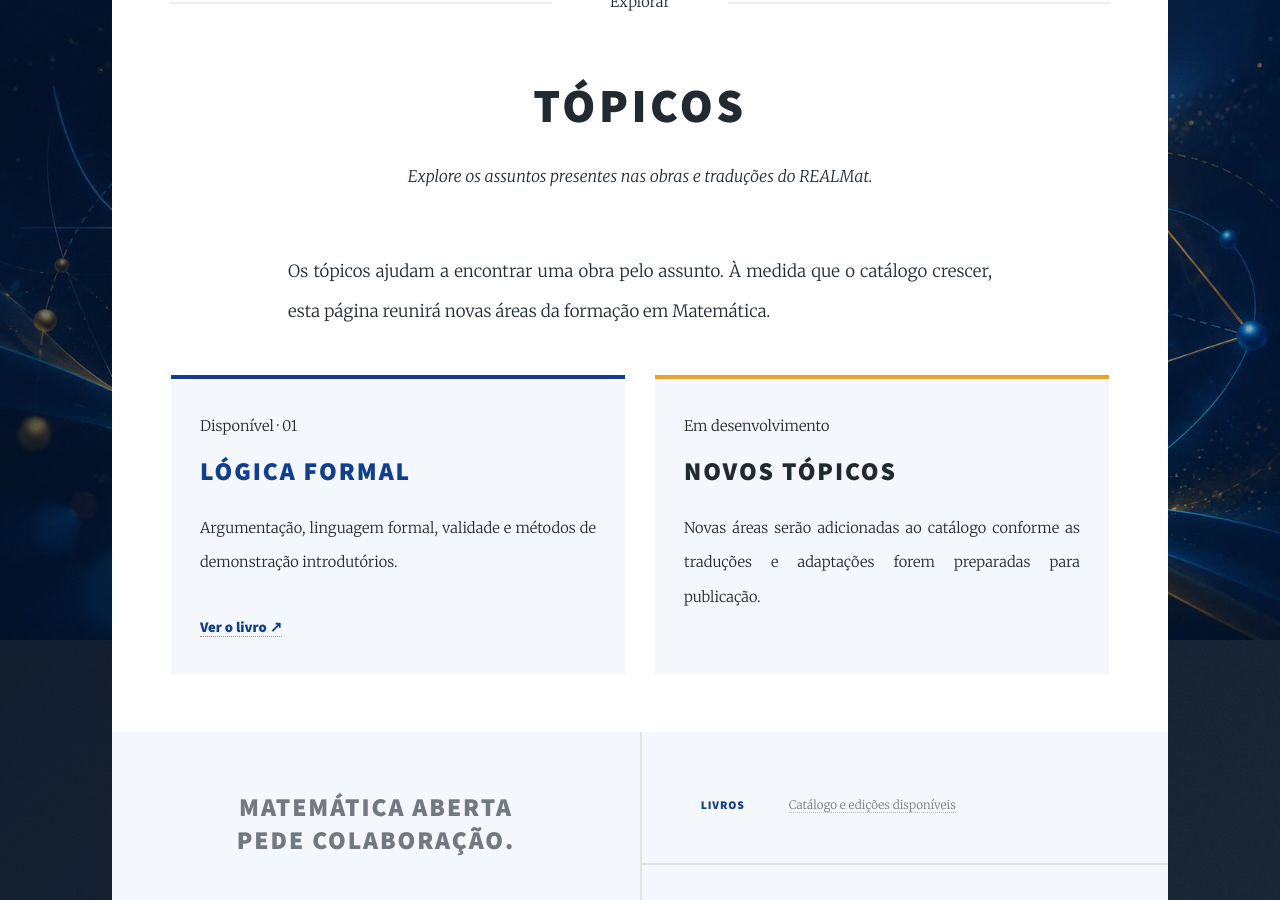
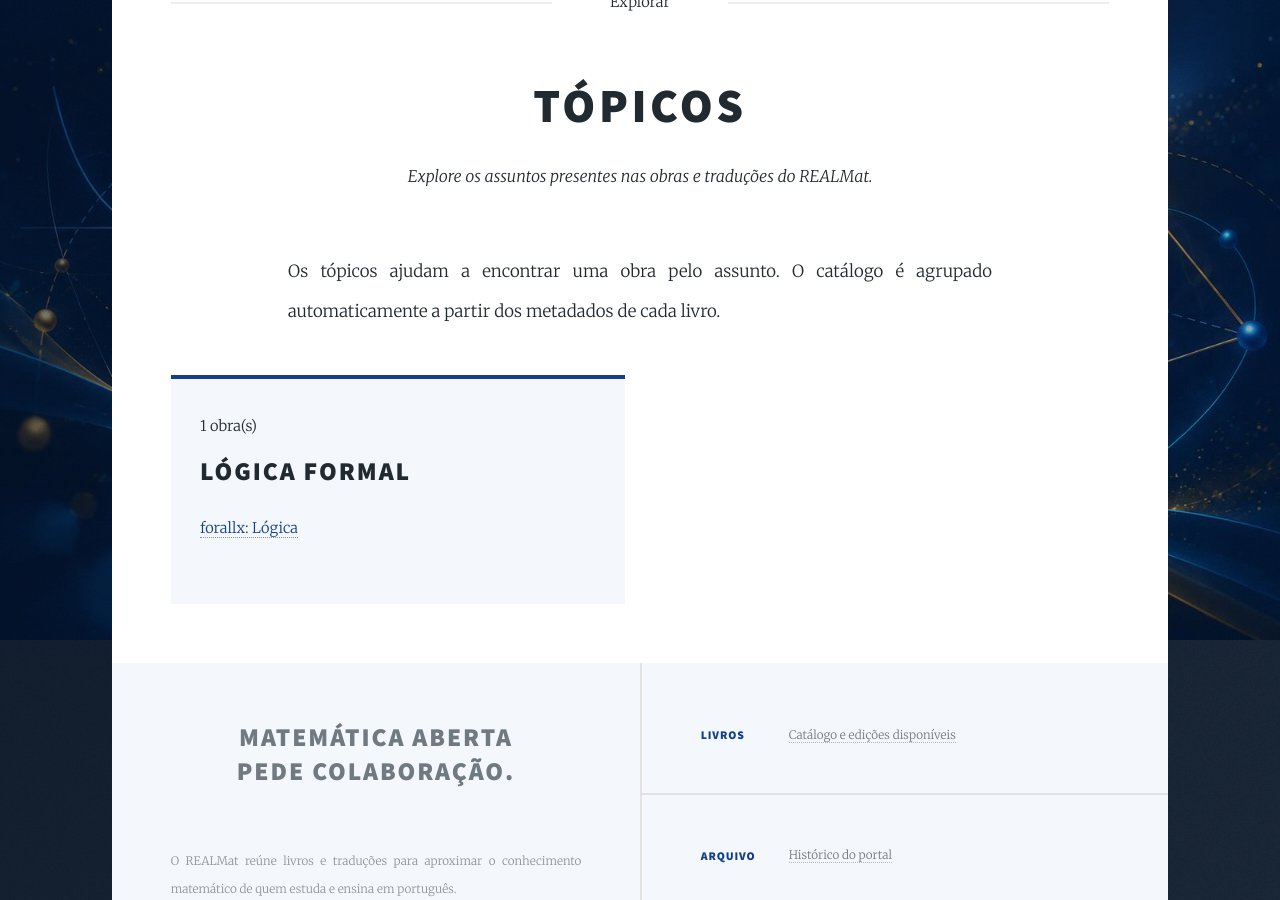
Before and after one commit to projetorealmat/projetorealmat.github.io, a Jekyll site: the page built from _pages/topicos.md, in a window 1280 px wide and 900 px high, scrolled down 367 px. Built offline with Jekyll 4.4.1, drawn with Linux system fonts in a browser that asks for light colours.

Commit message:
feat: render topics from catalog

```diff
--- a/_pages/topicos.md
+++ b/_pages/topicos.md
@@ -5,19 +5,18 @@ description: "Explore os assuntos presentes nas obras e traduções do REALMat."
 permalink: /topicos/
 ---
 
-<p class="realmat-page-lead">Os tópicos ajudam a encontrar uma obra pelo assunto. À medida que o catálogo crescer, esta página reunirá novas áreas da formação em Matemática.</p>
+<p class="realmat-page-lead">Os tópicos ajudam a encontrar uma obra pelo assunto. O catálogo é agrupado automaticamente a partir dos metadados de cada livro.</p>
 
 <section class="realmat-topics" aria-label="Tópicos do catálogo">
+{% assign topic_groups = site.data.books | group_by: "subject" %}
+{% for group in topic_groups %}
   <article class="realmat-topic">
-    <span class="date">Disponível · 01</span>
-    <h2><a href="{{ '/livros/forallx/' | relative_url }}">Lógica formal</a></h2>
-    <p>Argumentação, linguagem formal, validade e métodos de demonstração introdutórios.</p>
-    <a href="{{ '/livros/forallx/' | relative_url }}">Ver o livro <span aria-hidden="true">↗</span></a>
+    <span class="date">{{ group.items.size }} obra(s)</span>
+    <h2>{{ group.name }}</h2>
+    {% for book in group.items %}
+      {% assign book_url = '/livros/' | append: book.id | append: '/' %}
+      <p><a href="{{ book_url | relative_url }}">{{ book.title }}</a></p>
+    {% endfor %}
   </article>
-
-  <article class="realmat-topic realmat-topic--soon">
-    <span class="date">Em desenvolvimento</span>
-    <h2>Novos tópicos</h2>
-    <p>Novas áreas serão adicionadas ao catálogo conforme as traduções e adaptações forem preparadas para publicação.</p>
-  </article>
+{% endfor %}
 </section>
```
